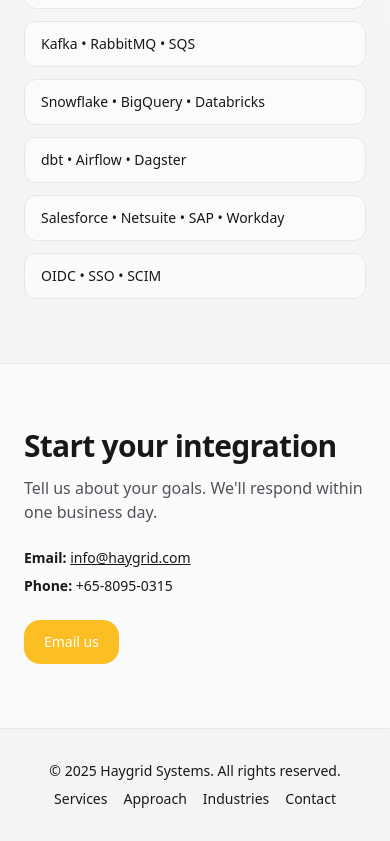
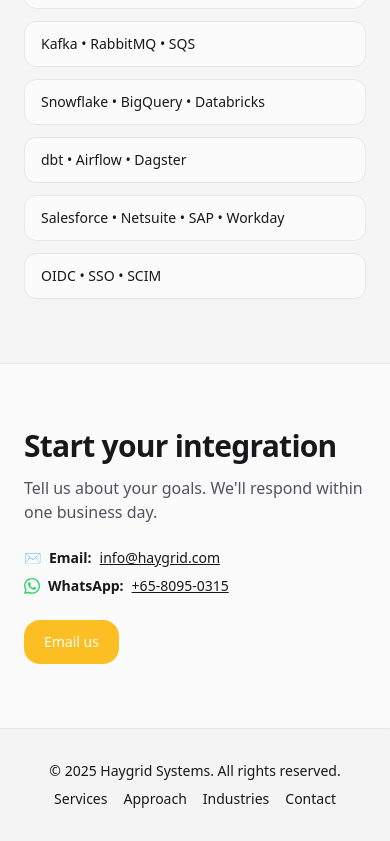
Before and after one commit to haygrid/site, a React (Vite) app: page / in a window 390 px wide. Shown: the part 3487-4328 px from the top of the page. Built offline with nearby package versions, Linux system fonts and the light colour scheme.

Commit message:
Change contact from phone to whatsapp, also add email icon for email contact

```diff
--- a/src/App.jsx
+++ b/src/App.jsx
@@ -4,7 +4,8 @@
 export default function HaygridWebsite() {
 	const emailAddress = "info@haygrid.com"
   const mailto = "mailto:" + emailAddress + "?subject=Consultation%20Request%20—%20Haygrid%20Systems";
-	const phoneNumber = "+65-8095-0315"
+	const whatsappNumber = "+65-8095-0315"
+  const whatsappLink = "https://wa.me/6580950315"
 
   return (
     <div className="min-h-screen bg-gradient-to-b from-zinc-50 to-zinc-100 dark:from-zinc-950 dark:to-zinc-900 text-zinc-900 dark:text-zinc-100">
@@ -132,9 +133,16 @@
             <h2 className="text-3xl font-semibold tracking-tight">Start your integration</h2>
             <p className="mt-3 text-zinc-600 dark:text-zinc-300">Tell us about your goals. We'll respond within one business day.</p>
             <div className="mt-6 space-y-2 text-sm">
-              <p><strong>Email:</strong> <a className="underline" href={mailto}>{emailAddress}</a></p>
-              <p>
-								<strong>Phone:</strong> {phoneNumber}
+              <p className="flex items-center gap-2">
+                <span aria-hidden="true">✉️</span>
+                <strong>Email:</strong> <a className="underline" href={mailto}>{emailAddress}</a>
+              </p>
+              <p className="flex items-center gap-2">
+                <img src="/assets/whatsapp-logo.svg" alt="" aria-hidden="true" className="h-4 w-4" />
+								<strong>WhatsApp:</strong>{" "}
+                <a className="underline" href={whatsappLink} target="_blank" rel="noopener">
+                  {whatsappNumber}
+                </a>
 							</p>
             </div>
             <a href={mailto} className="mt-6 inline-flex items-center rounded-2xl bg-amber-400 text-white px-5 py-3 text-sm font-medium hover:bg-amber-500">Email us</a>
```
